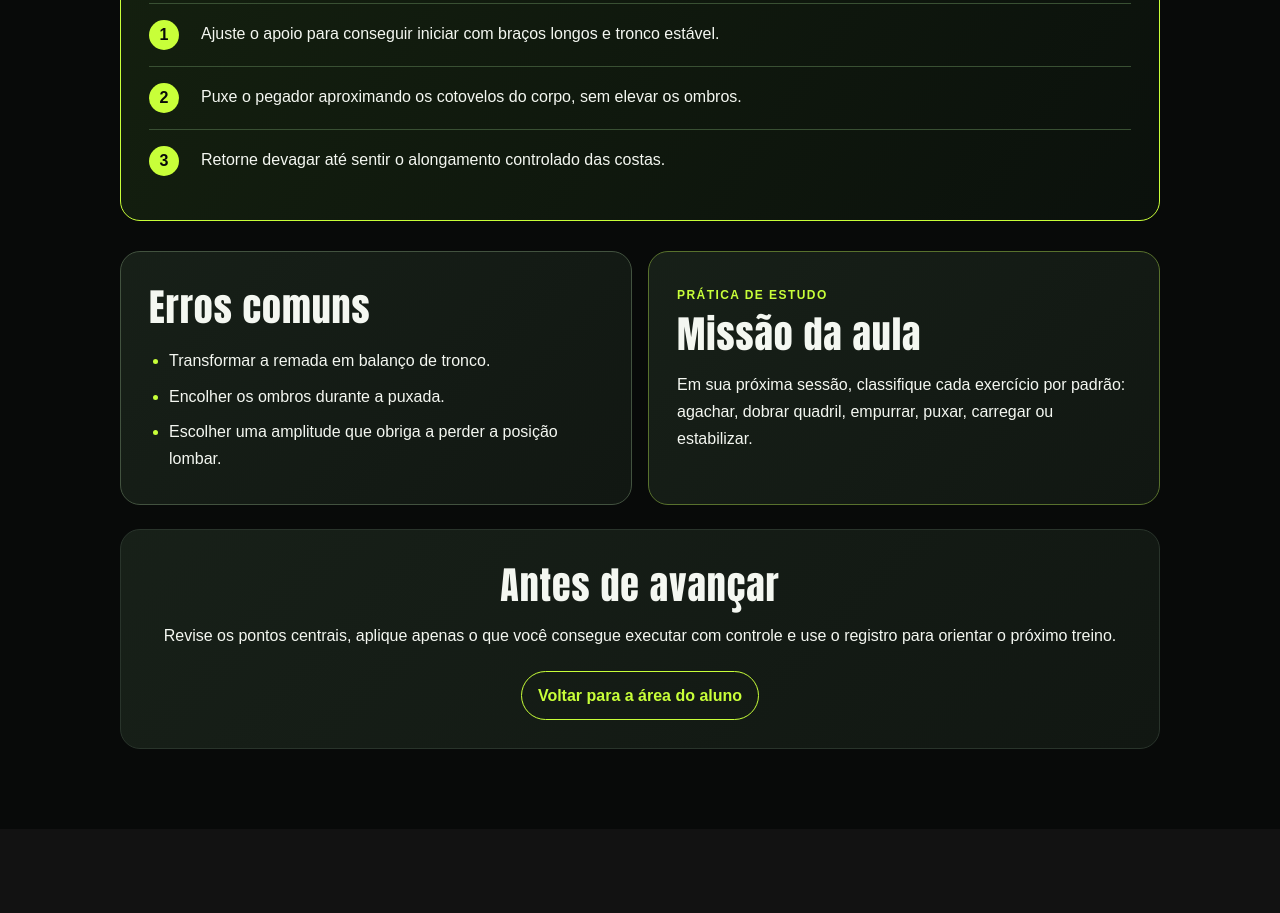
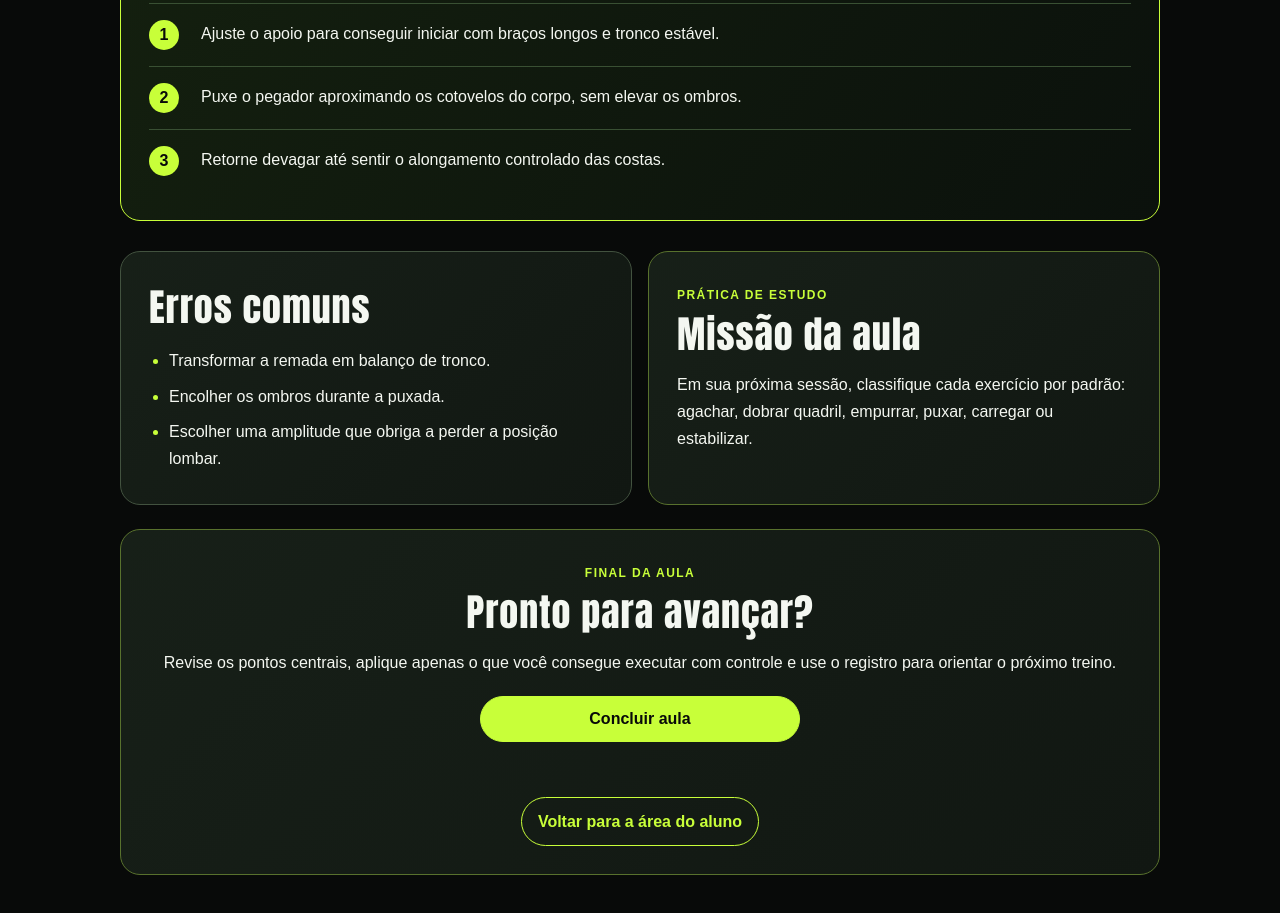
Before and after one commit to kauavitinn/potenciatraining, a plain HTML site: page aulas/rotina.html in a window 1280 px wide. Shown: the part 2689-3602 px from the top of the page. Before the commit the page ends 3518 px from the top, so only its background shows below. Drawn offline with Linux system fonts and the light colour scheme.

Commit message:
Add varied lesson visuals and completion control

```diff
--- a/css/aulas.css
+++ b/css/aulas.css
@@ -33,7 +33,11 @@ li::marker { color: var(--lime); }
 .two-columns { display: grid; grid-template-columns: 1fr 1fr; gap: 16px; }
 .mistakes { border-color: #42523f; }
 .challenge { border-color: #58712d; }
-.completion { margin-top: 24px; text-align: center; }
+.completion { margin-top: 24px; text-align: center; border-color: #58712d; }
+.complete-button { display: block; width: min(100%, 320px); margin: 20px auto 8px; padding: 13px 18px; border: 1px solid var(--lime); border-radius: 999px; background: var(--lime); color: var(--black); font: 800 1rem Arial, sans-serif; cursor: pointer; }
+.complete-button:hover { background: #d8ff72; transform: translateY(-1px); }
+.complete-button.is-complete { border-color: #537e1f; background: #1b3012; color: var(--lime); }
+.completion-message { min-height: 25px; color: var(--muted); font-size: .92rem; }
 .completion a { display: inline-block; margin-top: 8px; padding: 10px 16px; border: 1px solid var(--lime); border-radius: 999px; color: var(--lime); font-weight: 700; text-decoration: none; }
 .completion a:hover { background: var(--lime); color: var(--black); }
 @media (max-width: 760px) { .wrap { width: min(92%, 1040px); padding-top: 42px; } .content-grid, .two-columns, .visual-explainer { grid-template-columns: 1fr; } .card, .demo { padding: 21px; } .top { padding: 15px 4%; } .lesson-hero img { min-height: 210px; } }
--- a/js/aulas.js
+++ b/js/aulas.js
@@ -50,9 +50,9 @@ const LESSONS = {
   progressao: {
     title: 'Hipertrofia, Força e Resistência',
     subtitle: 'Entenda como objetivo, volume, intensidade e descanso mudam o desenho de uma sessão.',
-    image: '../img/hologram-push.png',
-    alt: 'Holograma realizando supino com músculos do peitoral e tríceps destacados',
-    secondaryImage: '../img/hologram-squat.png',
+    image: '../img/hologram-hinge.png',
+    alt: 'Holograma executando levantamento com ênfase em glúteos e posteriores da coxa',
+    secondaryImage: '../img/hologram-press.png',
     objectives: ['Distinguir metas de força, hipertrofia e resistência', 'Compreender volume, intensidade e proximidade da falha', 'Progredir sem perder a técnica'],
     sections: [
       ['Três capacidades, uma base comum', 'Força é a capacidade de produzir força em uma tarefa; hipertrofia é o aumento do tamanho muscular ao longo do tempo; resistência muscular é sustentar ou repetir esforço com qualidade. Elas se sobrepõem: quem treina força pode ganhar massa, e quem busca hipertrofia também precisa ficar mais capaz de lidar com o treino. O ponto central é priorizar. Uma prática voltada para força tende a incluir mais contato com cargas altas e movimentos específicos. Hipertrofia requer volume produtivo e estímulo bem distribuído. Resistência usa exposições repetidas, sem abandonar a execução.'],
@@ -66,9 +66,9 @@ const LESSONS = {
   mobilidade: {
     title: 'Montagem de Programas de Treino',
     subtitle: 'Estruture uma rotina que respeite objetivo, agenda, experiência e recuperação.',
-    image: '../img/hologram-squat.png',
-    alt: 'Holograma executando agachamento com músculos das pernas destacados',
-    secondaryImage: '../img/hologram-pull.png',
+    image: '../img/hologram-lunge.png',
+    alt: 'Holograma executando avanço reverso com músculos das pernas destacados',
+    secondaryImage: '../img/hologram-hinge.png',
     objectives: ['Organizar frequência e divisão semanal', 'Selecionar exercícios por função', 'Criar uma rotina adaptável à vida real'],
     sections: [
       ['A melhor divisão é a que você consegue repetir', 'Antes de escolher uma divisão famosa, defina quantos dias e quantos minutos você realmente tem. Duas ou três sessões de corpo inteiro podem servir muito bem a quem está começando. Mais dias permitem distribuir trabalho, mas também aumentam a necessidade de planejamento e recuperação. O programa deve cobrir padrões importantes ao longo da semana, sem forçar todos os movimentos em um único dia. Consistência por meses vale mais que uma rotina perfeita mantida por poucos dias.'],
@@ -82,9 +82,9 @@ const LESSONS = {
   recuperacao: {
     title: 'Métodos e Acompanhamento',
     subtitle: 'Use técnicas avançadas com intenção e acompanhe dados para saber quando ajustar o plano.',
-    image: '../img/hologram-pull.png',
-    alt: 'Holograma realizando remada com costas e bíceps destacados',
-    secondaryImage: '../img/hologram-push.png',
+    image: '../img/hologram-press.png',
+    alt: 'Holograma realizando desenvolvimento acima da cabeça com ombros destacados',
+    secondaryImage: '../img/hologram-lunge.png',
     objectives: ['Conhecer métodos de intensificação e seus limites', 'Registrar desempenho e recuperação', 'Tomar decisões com dados e não apenas impulso'],
     sections: [
       ['Métodos são ferramentas, não obrigação', 'Supersérie combina dois exercícios com pouco intervalo; drop set reduz a carga após uma série; pirâmide altera carga ou repetições entre séries; rest-pause usa pausas breves dentro de uma sequência. Eles podem tornar uma sessão mais densa ou aumentar o desafio local, mas não substituem técnica, progressão e recuperação. Quanto mais intensa a estratégia, maior a importância de selecionar exercícios estáveis e praticantes experientes. Use uma técnica por vez, com objetivo claro, em vez de transformar todo treino em teste de resistência.'],
@@ -132,5 +132,22 @@ document.querySelector('#app').innerHTML = `
     <article class="card mistakes"><h2>Erros comuns</h2><ul>${list(lesson.mistakes)}</ul></article>
     <article class="card challenge"><span class="eyebrow">PRÁTICA DE ESTUDO</span><h2>Missão da aula</h2><p>${lesson.challenge}</p></article>
   </section>
-  <section class="completion card"><h2>Antes de avançar</h2><p>Revise os pontos centrais, aplique apenas o que você consegue executar com controle e use o registro para orientar o próximo treino.</p><a href="../index.html#area-do-aluno">Voltar para a área do aluno</a></section>
+  <section class="completion card"><span class="eyebrow">FINAL DA AULA</span><h2>Pronto para avançar?</h2><p>Revise os pontos centrais, aplique apenas o que você consegue executar com controle e use o registro para orientar o próximo treino.</p><button type="button" class="complete-button" id="completeLesson">Concluir aula</button><p class="completion-message" id="completionMessage" aria-live="polite"></p><a href="../index.html#area-do-aluno">Voltar para a área do aluno</a></section>
 `;
+
+const completionKey = `potencia-lesson-complete-${document.body.dataset.lesson}`;
+const completeButton = document.querySelector('#completeLesson');
+const completionMessage = document.querySelector('#completionMessage');
+
+function showCompleteState() {
+  completeButton.textContent = '✓ Aula concluída';
+  completeButton.classList.add('is-complete');
+  completionMessage.textContent = 'Seu progresso foi registrado neste dispositivo.';
+}
+
+if (localStorage.getItem(completionKey) === 'true') showCompleteState();
+
+completeButton.addEventListener('click', () => {
+  localStorage.setItem(completionKey, 'true');
+  showCompleteState();
+});
```
Also changed, not shown: img/hologram-hinge.png (added), img/hologram-press.png (added), 1 other file.
